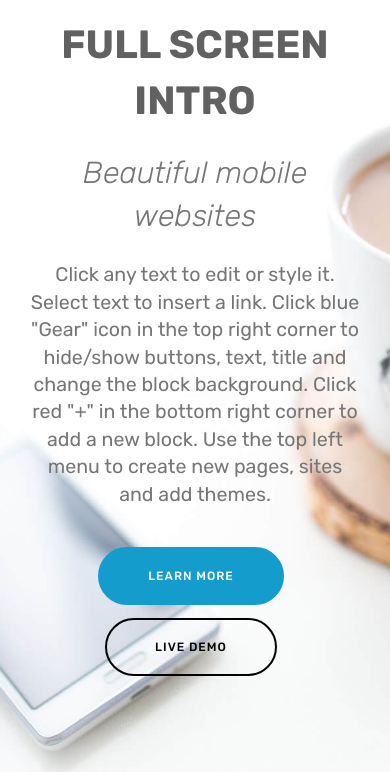
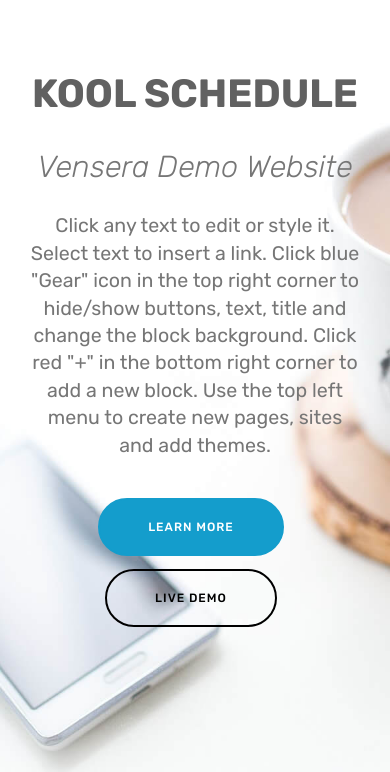
Before and after one commit to nguyenthuan155632/kool-schedule, a plain HTML site: page index.html in a window 390 px wide. Shown: the part 72-844 px from the top of the page. Drawn offline with Linux system fonts and the light colour scheme; files whose address does not match are found by name.

Commit message:
create github pages

```diff
--- a/index.html
+++ b/index.html
@@ -67,7 +67,7 @@
     </nav>
 </section>
 
-<section class="engine"><a href="https://mobirise.me/y">free html site templates</a></section><section class="header9 cid-qTm3U8fYw4 mbr-fullscreen mbr-parallax-background" id="header9-4">
+<section class="engine"><a href="https://mobirise.me/l">free web templates</a></section><section class="header9 cid-qTm3U8fYw4 mbr-fullscreen mbr-parallax-background" id="header9-4">
 
 
 
@@ -76,11 +76,9 @@
     <div class="container">
         <div class="media-container-column mbr-white col-md-8">
             <h1 class="mbr-section-title align-left mbr-bold pb-3 mbr-fonts-style display-1">
-                FULL SCREEN INTRO
-            </h1>
+                KOOL SCHEDULE</h1>
             <h3 class="mbr-section-subtitle align-left mbr-light pb-3 mbr-fonts-style display-2">
-                Beautiful mobile websites
-            </h3>
+                Vensera Demo Website</h3>
             <p class="mbr-text align-left pb-3 mbr-fonts-style display-5">
                 Click any text to edit or style it. Select text to insert a link. Click blue "Gear" icon in the top right corner to hide/show buttons, text, title and change the block background. Click red "+" in the bottom right corner to add a new block. Use the top left menu to create new pages, sites and add themes.
             </p>
@@ -228,7 +226,7 @@
             <div class="media-container-column col-lg-8" data-form-type="formoid">
                     <div data-form-alert="" hidden="">Thanks for filling out the form!</div>
 
-                    <form class="mbr-form" action="https://mobirise.com/" method="post" data-form-title="Mobirise Form"><input type="hidden" name="email" data-form-email="true" value="Q03aHXIOmGPQtAoDSBv8/sMZgltt2MejeT/fw58sO9j+/c2dnYAfga8fGrV99Z3j6cht3FzvT660fpjKIrKkS+9NIuXh9JrP4SMjlwStkfY3Q5jQUFTJmPo4mXeW9fYr" data-form-field="Email">
+                    <form class="mbr-form" action="https://mobirise.com/" method="post" data-form-title="Mobirise Form"><input type="hidden" name="email" data-form-email="true" value="lGL38WZxE/PTZeXTNTexd2x8XwqQurDXdH1/bBC3k5SLSVZ8J0AEvuU0o0x+6butkH3GAu3xdqA5mLxq9shTi89zc+AATQfqvyu70sPH1Pcsat7trBNQRU+vMR2hJVaC" data-form-field="Email">
                         <div class="row row-sm-offset">
                             <div class="col-md-4 multi-horizontal" data-for="name">
                                 <div class="form-group">
@@ -297,7 +295,7 @@
                     <div data-form-alert="" hidden="">
                         Thanks for filling out the form!
                     </div>
-                    <form class="block mbr-form" action="https://mobirise.com/" method="post" data-form-title="Mobirise Form"><input type="hidden" name="email" data-form-email="true" value="UHDFYD4krKHI++2RBfwbvq4LAcAkzITS649Wa2njTunAzSrDAG0/39tTCwLABjfkoc/UsYP6fHtox4OR7jq+mGMTwzLQHYMTDRX1WWqkaJ/zIqbVR8uRiEyuaF+HygRw" data-form-field="Email">
+                    <form class="block mbr-form" action="https://mobirise.com/" method="post" data-form-title="Mobirise Form"><input type="hidden" name="email" data-form-email="true" value="zrq4R2uCPNYL8eIKNhBYlY1BGLWHqxmgG6BOmJMOMxybCmIq+XzDmxTSFrvX39isWEn+77AyTAG/GAF7nX7PbzbimW1f/j1oXP4RMOFlmt8AJy+3as8n3QnFHjP+btHq" data-form-field="Email">
                         <div class="row">
                             <div class="col-md-6 multi-horizontal" data-for="name">
                                 <input type="text" class="form-control input" name="name" data-form-field="Name" placeholder="Your Name" required="" id="name-form4-a">
```
Also changed, not shown: 1 other file.
